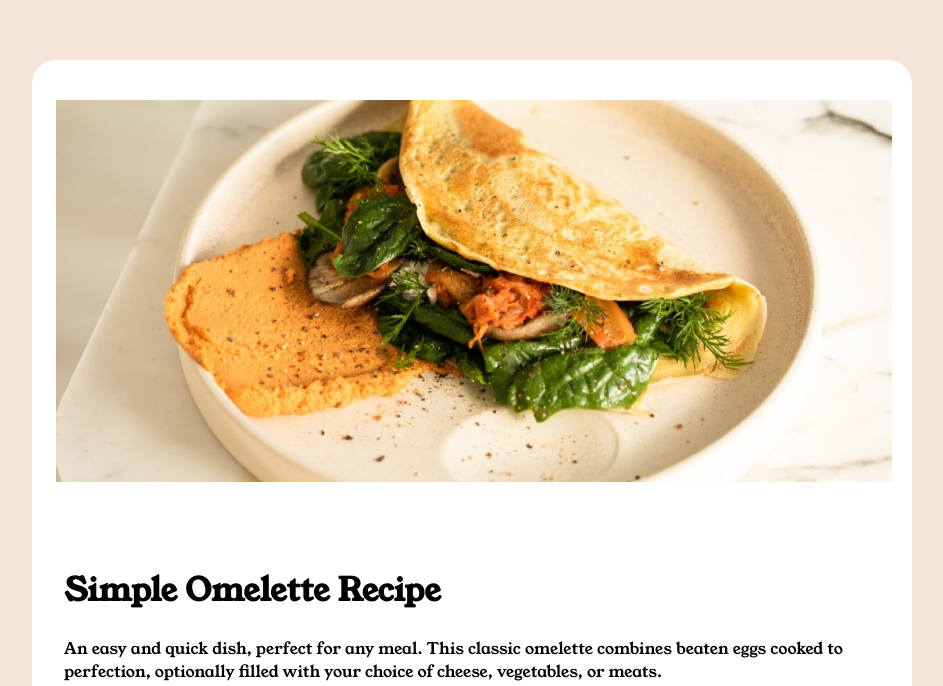
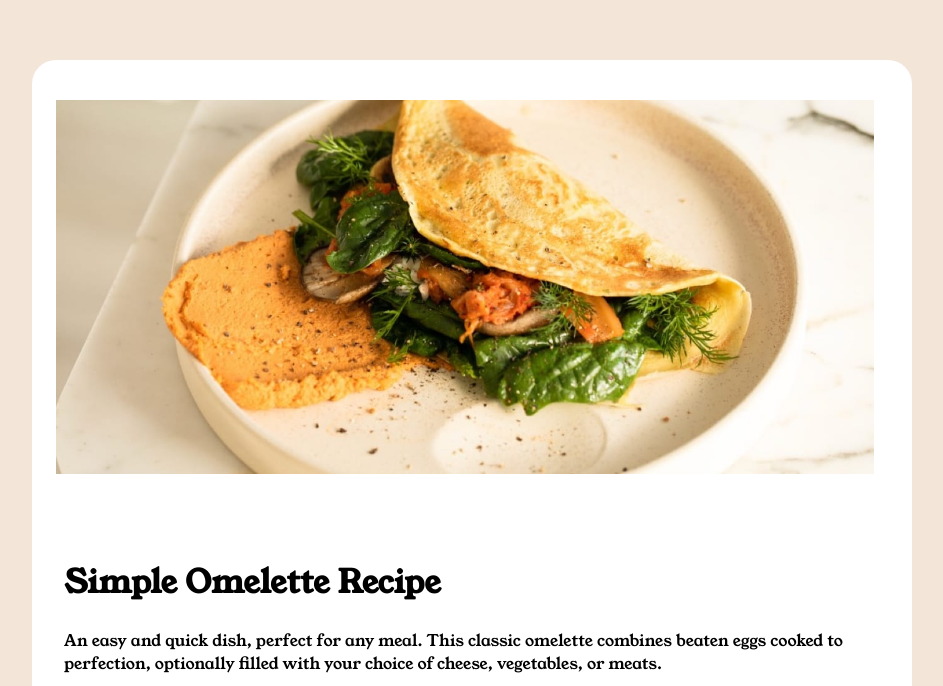
Before and after one commit to TobiA34/Recipe-list-frontmentor, a plain HTML site: page index.html in a window 1280 px wide. Shown: the part 140-826 px from the top of the page, without its empty margins (168-1111 px from the left). Drawn offline with Linux system fonts and the light colour scheme.

Commit message:
fixed responsive design

```diff
--- a/main.css
+++ b/main.css
@@ -91,9 +91,14 @@ td, th {
   padding: 8px;
 }
 
+@media (min-width:400px) and (max-width:899px) {
+  .logo {
+        padding: 0 24px;
+        margin-top: 40px;
+        width: 85%;
+    }
 
-@media screen  and (min-width: 375px){
-    body{
+      body{
         background: #F3E5D7;
              display: flex;
         justify-content: center;
@@ -107,13 +112,9 @@ td, th {
     .card {
         border-radius: 24px;
         background: white;
+        width: 100%;
      }
 
-    .logo{
-        padding: 0 24px;
-        margin-top: 40px;
-        width: 95%;
-    }
 
 
 .width {
@@ -124,3 +125,39 @@ td, th {
     font-size: 12px;
  }
 }
+
+
+ @media (min-width:899px) and (max-width:1440px) {
+  .logo {
+        padding: 0 24px;
+        margin-top: 40px;
+        width: 93%;
+    }
+
+      body{
+        background: #F3E5D7;
+             display: flex;
+        justify-content: center;
+        align-items: center;
+    }
+    .wrapper {
+        padding: 200px;
+        width: 100%;
+    }
+
+    .card {
+        border-radius: 24px;
+        background: white;
+        width: 100%;
+     }
+
+
+
+.width {
+    width: 100%;
+}
+
+.fs-12{
+    font-size: 12px;
+ }
+}
```
